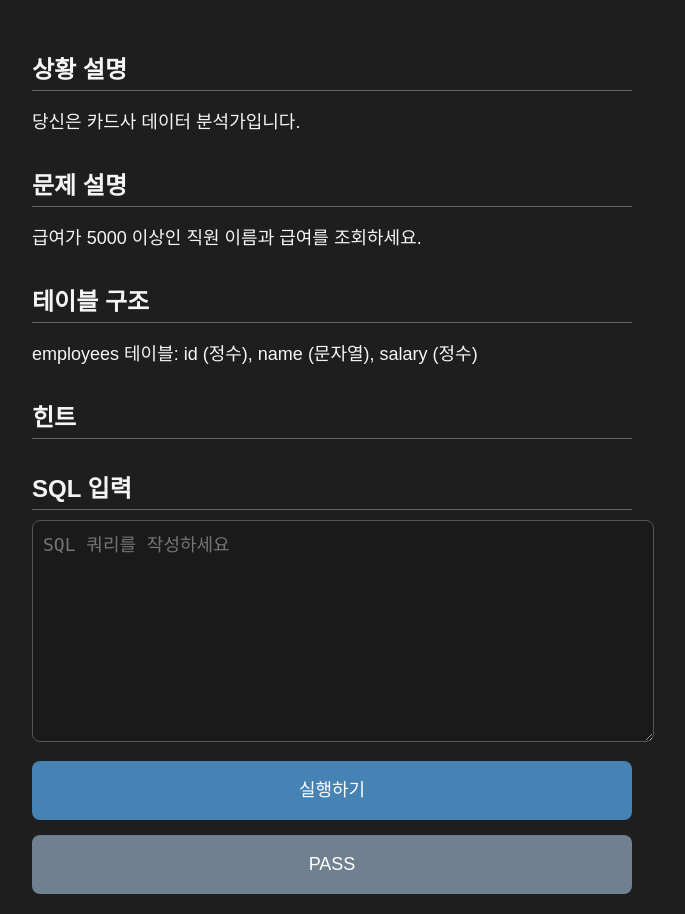
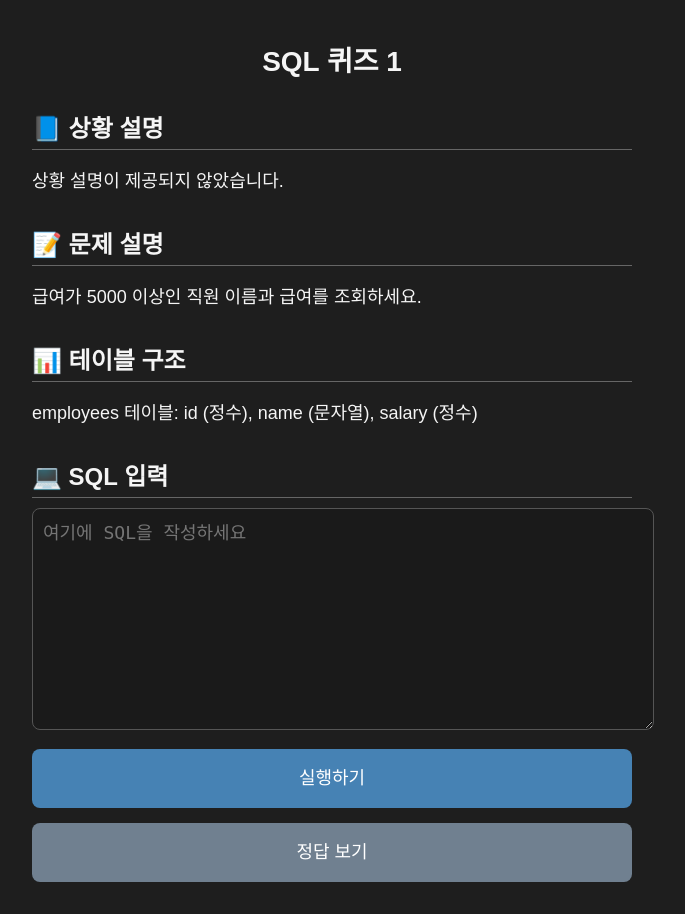
Before and after one commit to melonshoping/sql-quiz-starter, a Flask app: page /quiz/1 in a window 1280 px wide. Shown: the whole page, without its empty margins (308-993 px from the left). After the commit the page ends 882 px from the top, so only its background shows below. Run offline with Flask 3, Linux system fonts and the light colour scheme.

Commit message:
Update quiz.html

```diff
--- a/templates/quiz.html
+++ b/templates/quiz.html
@@ -1,45 +1,41 @@
 <!DOCTYPE html>
 <html lang="ko">
 <head>
-    <meta charset="UTF-8">
-    <meta name="viewport" content="width=device-width, initial-scale=1.0">
+  <meta charset="UTF-8" />
+  <meta name="viewport" content="width=device-width, initial-scale=1.0"/>
   <title>SQL 퀴즈 {{ q }}</title>
-    <link rel="stylesheet" href="/static/style_v2.css">
+  <link rel="stylesheet" href="/static/style_v2.css" />
 </head>
 <body>
-    <div class="container quiz-container">
+  <div class="container">
+    <h1>SQL 퀴즈 {{ q }}</h1>
 
-    {% if problem %}
-        <h2>상황 설명</h2>
-        <p>{{ problem.situation if problem.situation else '당신은 카드사 데이터 분석가입니다.' }}</p>
+    <div class="card-section">
+      <h2>📘 상황 설명</h2>
+      {% if problem.situation and problem.situation.strip() %}
+        <p>{{ problem.situation }}</p>
+      {% else %}
+        <p>상황 설명이 제공되지 않았습니다.</p>
+      {% endif %}
+    </div>
 
-        <h2>문제 설명</h2>
+    <div class="card-section">
+      <h2>📝 문제 설명</h2>
       <p>{{ problem.title }}</p>
+    </div>
 
-        <h2>테이블 구조</h2>
+    <div class="card-section">
+      <h2>📊 테이블 구조</h2>
       <p>{{ problem.schema }}</p>
+    </div>
 
-        <h2>힌트</h2>
-        {% for hint in problem.hints %}
-            {% if trial >= loop.index %}
-                <button class="btn-hint" onclick="openHint('{{ hint }}')">힌트 {{ loop.index }}</button>
-            {% endif %}
-        {% endfor %}
+    <form method="POST">
+      <input type="hidden" name="trial" value="{{ trial | default(0) }}">
 
-        <h2>SQL 입력</h2>
-        <form method="POST">
-            <textarea id="sql-input" name="sql" placeholder="SQL 쿼리를 작성하세요">{{ submitted_sql }}</textarea>
-            <input type="hidden" name="trial" value="{{ trial }}">
-            <div class="button-group">
-                <button type="submit" class="btn-run">실행하기</button>
-                <button type="button" class="btn-pass" onclick="fillAnswer('{{ problem.answer | replace("'", "\\'") }}')">PASS</button>
-            </div>
-        </form>
+      <h2>💻 SQL 입력</h2>
+      <textarea name="sql" placeholder="여기에 SQL을 작성하세요">{{ submitted_sql }}</textarea>
 
-        {% if message %}
-        <p class="message">{{ message }}</p>
-        {% endif %}
-
+      <!-- ✅ 실행 결과를 입력창 바로 아래로 -->
       {% if result %}
         <div class="table-wrapper">
           <table>
@@ -63,37 +59,26 @@
         </div>
       {% endif %}
 
-        {% if correct %}
-        <div class="next-button-wrapper" style="text-align: center; margin-top: 20px;">
-            <a href="/quiz/{{ q + 1 }}" class="btn-next">다음 문제로 ➡️</a>
+      <div class="button-group">
+        <button type="submit" class="btn-run">실행하기</button>
+        {% if problem.answer %}
+          <button type="button" class="btn-pass" onclick="fillAnswer(`{{ problem.answer }}`)">정답 보기</button>
+        {% endif %}
       </div>
+    </form>
+
+    {% if message %}
+      <p class="message">{{ message }}</p>
     {% endif %}
 
-    {% else %}
-        <script>
-            window.location.href = "/complete";
-        </script>
+    {% if correct %}
+      <a href="/quiz/{{ q + 1 }}" class="btn-next">다음 문제로 ➡️</a>
     {% endif %}
-
-    </div>
-
-    <div id="hint-modal" class="modal">
-        <div class="modal-content">
-            <span class="close" onclick="closeHint()">&times;</span>
-            <p id="hint-text"></p>
-        </div>
   </div>
 
   <script>
-    function openHint(hint) {
-        document.getElementById('hint-text').innerText = hint;
-        document.getElementById('hint-modal').style.display = 'block';
-    }
-    function closeHint() {
-        document.getElementById('hint-modal').style.display = 'none';
-    }
     function fillAnswer(answer) {
-        document.getElementById('sql-input').value = answer;
+      document.querySelector('textarea[name="sql"]').value = answer;
     }
   </script>
 </body>
```
Lines whose indentation alone changed are shown as unchanged.
